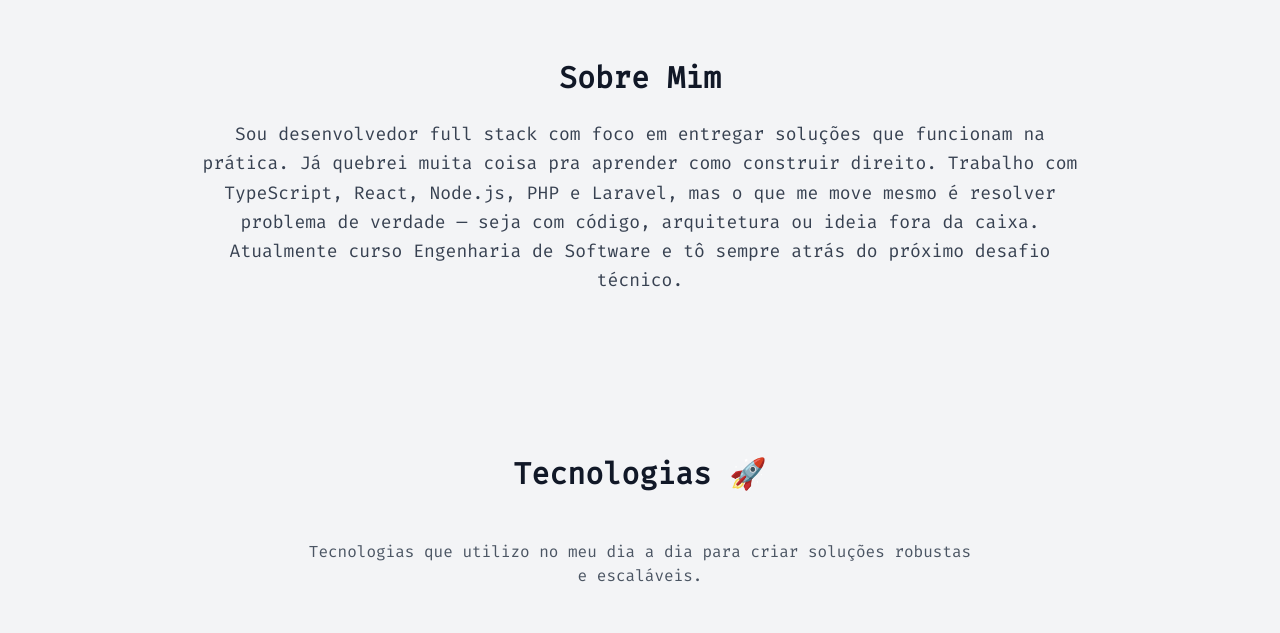
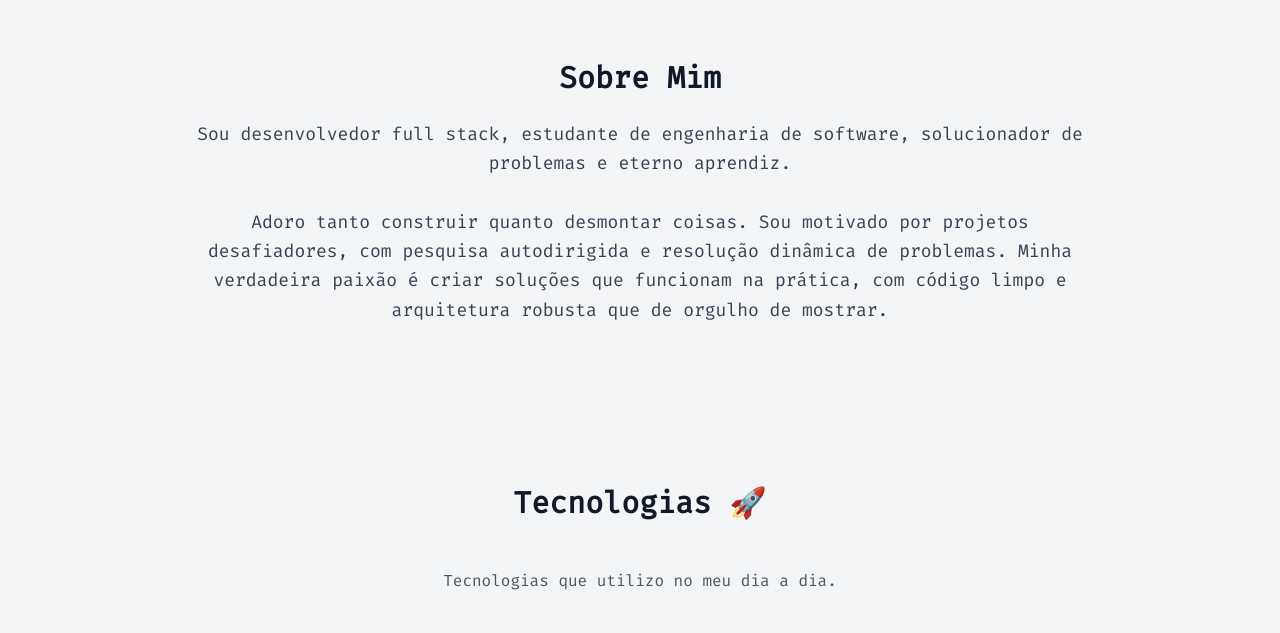
Before and after one commit to LucasJandrey5/portifolio_v2, a plain HTML site: page index.html in a window 1280 px wide. Shown: the part 820-1453 px from the top of the page. Drawn offline with nearby package versions, Linux system fonts and the light colour scheme; grey boxes are pictures that could not be loaded.

```diff
--- a/index.html
+++ b/index.html
@@ -458,12 +458,10 @@
           Sobre Mim
         </h2>
         <p class="text-gray-700 dark:text-gray-300 text-lg leading-relaxed">
-          Sou desenvolvedor full stack com foco em entregar soluções que
-          funcionam na prática. Já quebrei muita coisa pra aprender como
-          construir direito. Trabalho com TypeScript, React, Node.js, PHP e
-          Laravel, mas o que me move mesmo é resolver problema de verdade — seja
-          com código, arquitetura ou ideia fora da caixa. Atualmente curso
-          Engenharia de Software e tô sempre atrás do próximo desafio técnico.
+          Sou desenvolvedor full stack, estudante de engenharia de software, solucionador de problemas e eterno aprendiz.
+          <br>
+          <br>
+          Adoro tanto construir quanto desmontar coisas. Sou motivado por projetos desafiadores, com pesquisa autodirigida e resolução dinâmica de problemas. Minha verdadeira paixão é criar soluções que funcionam na prática, com código limpo e arquitetura robusta que de orgulho de mostrar.
         </p>
       </div>
     </section>
@@ -483,7 +481,7 @@
             Tecnologias 🚀
           </h2>
           <p class="text-gray-600 dark:text-gray-400 text-center max-w-2xl">
-            Tecnologias que utilizo no meu dia a dia para criar soluções robustas e escaláveis.
+            Tecnologias que utilizo no meu dia a dia.
           </p>
         </div>
 
```
Also changed, not shown: assets/images/lucas_dark.png, assets/images/lucas_dark_large.png (added), assets/images/lucas_light.png, assets/images/lucas_light_large.png (added), 2 other files.
